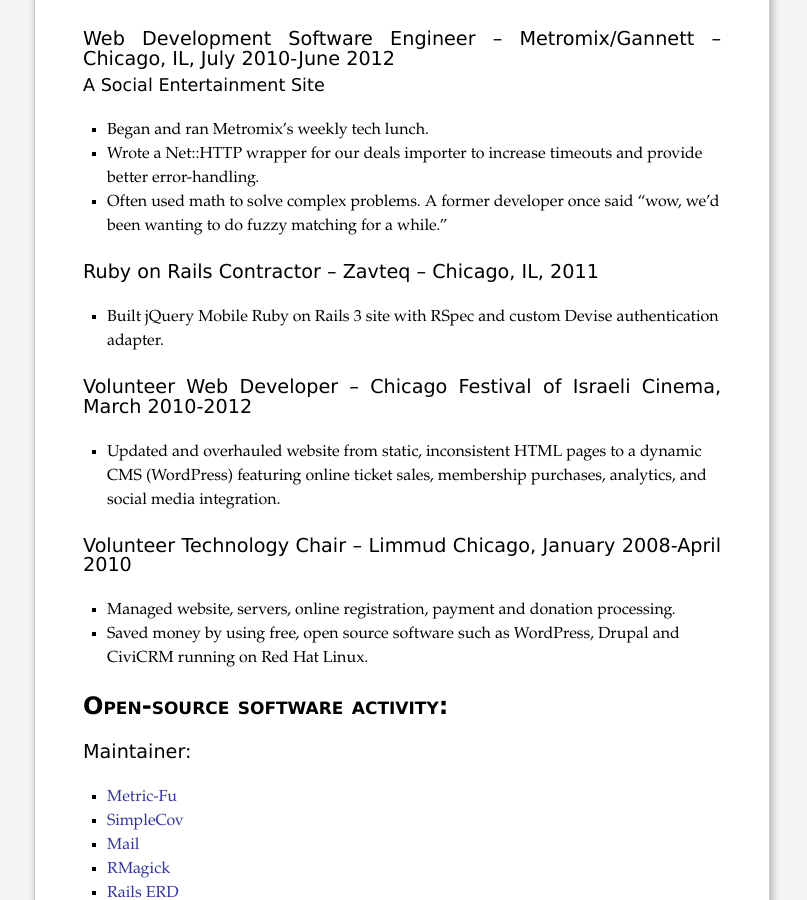
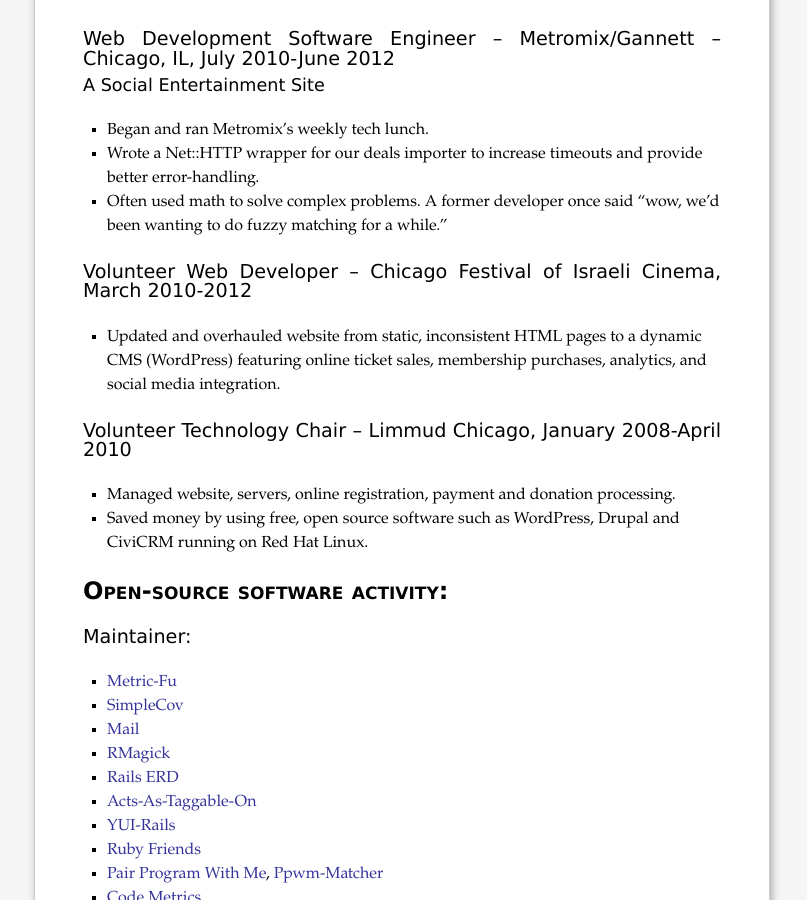
Before and after one commit to bf4/bf4.github.com, a Jekyll site: the page built from resume.md, in a window 1280 px wide and 900 px high, scrolled down 2314 px. Shown: the whole window, without its empty margins (238-1045 px from the left). Built offline with Jekyll 4.4.1, drawn with Linux system fonts in a browser that asks for light colours.

Commit message:
Remove zavteq

```diff
--- a/resume.md
+++ b/resume.md
@@ -82,10 +82,6 @@
 *   Began and ran Metromix's weekly tech lunch.
 *   Wrote a Net::HTTP wrapper for our deals importer to increase timeouts and provide better error-handling.
 *   Often used math to solve complex problems.  A former developer once said "wow, we'd been wanting to do fuzzy matching for a while."
-
-### Ruby on Rails Contractor -- Zavteq -- Chicago, IL, 2011
-
-*   Built jQuery Mobile Ruby on Rails 3 site with RSpec and custom Devise authentication adapter.
 
 ### Volunteer Web Developer -- Chicago Festival of Israeli Cinema, March 2010-2012
 
```
